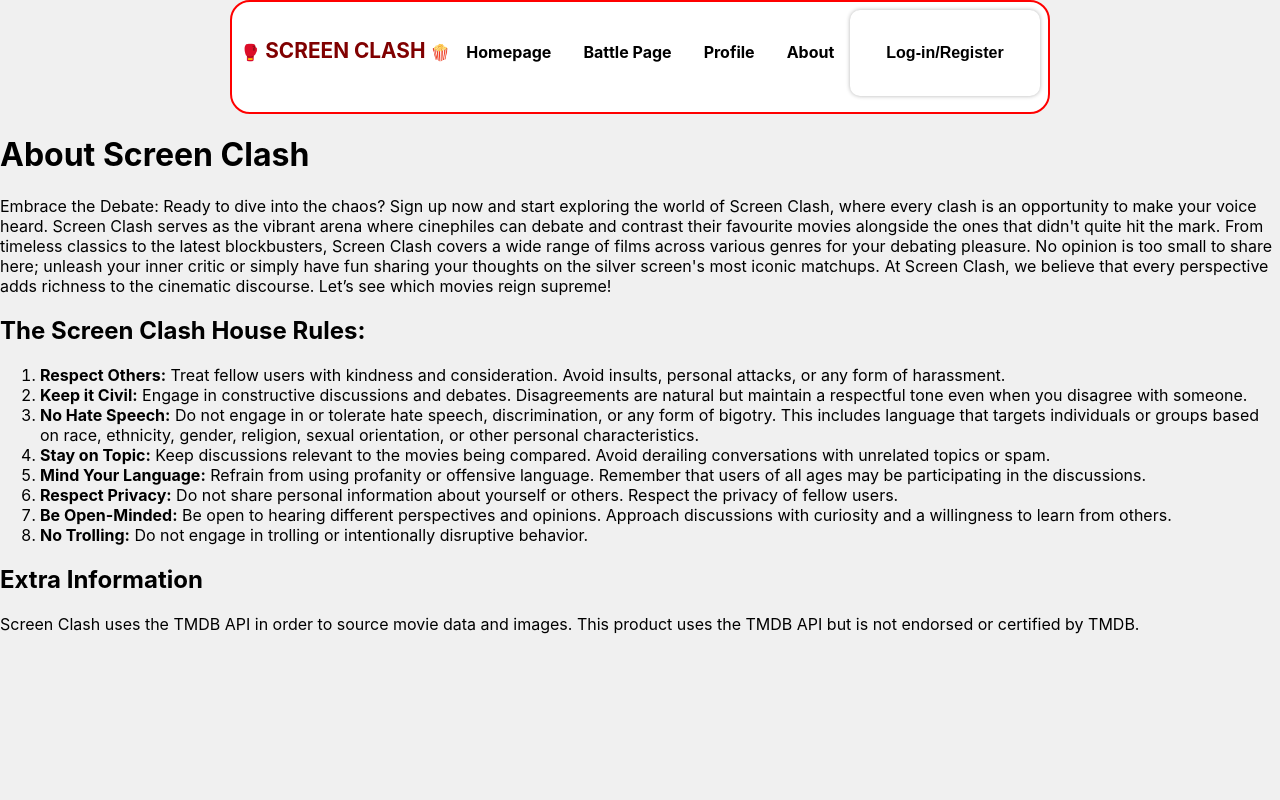
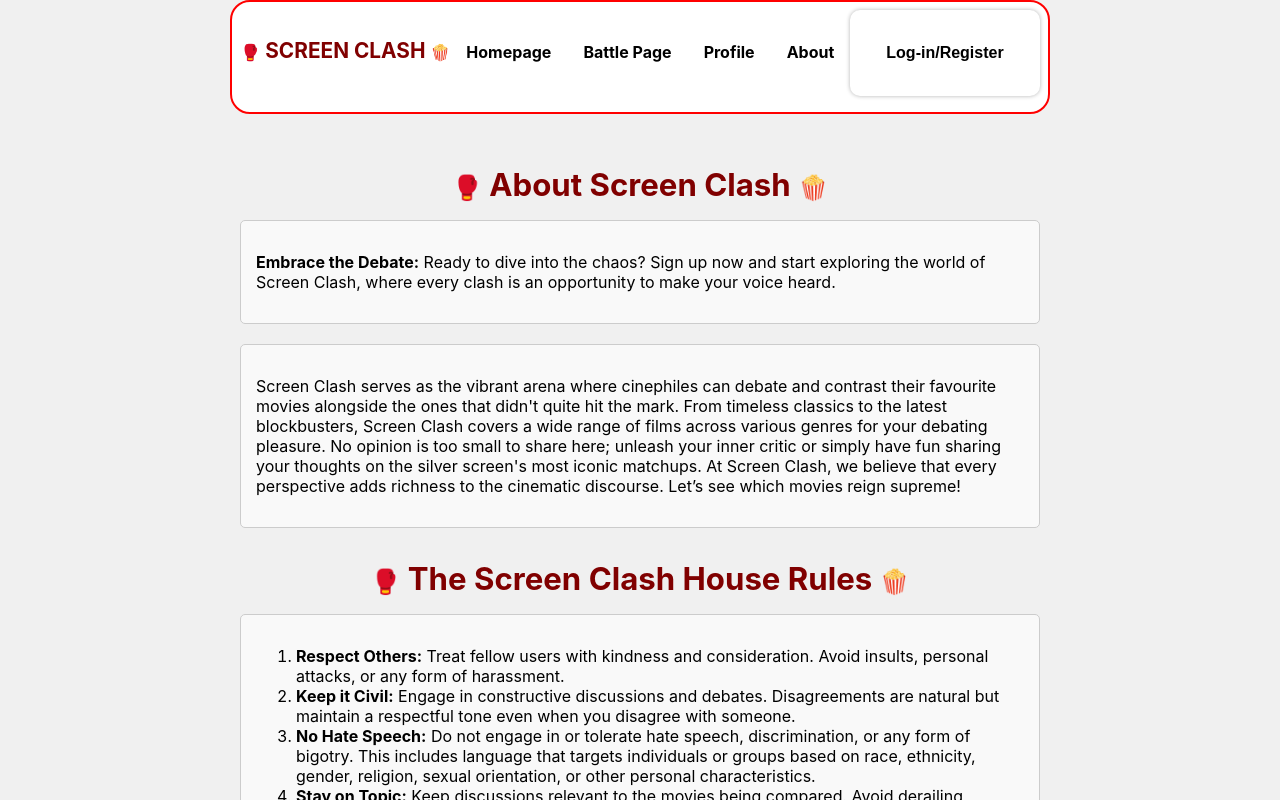
Before and after one commit to Geebee-create/Movie-Final-Project, a React (Create React App) app in the folder frontend/: page /about in a window 1280 px wide. Shown: the top 800 px of the page. Built offline with nearby package versions, Linux system fonts and the light colour scheme.

Commit message:
Very last push

```diff
--- /dev/null
+++ b/frontend/src/AboutPage.css
@@ -0,0 +1,5 @@
+.content-container {
+    max-width: 800px; /* Adjust the max-width to your preference */
+    margin: 0 auto; /* Center the container horizontally */
+    padding: 20px; /* Add padding to the container */
+}
--- a/frontend/src/components/BattlePage.js
+++ b/frontend/src/components/BattlePage.js
@@ -1,9 +1,11 @@
 import React, { useState, useEffect } from 'react';
+import Navbar from './Navbar';
 import Movie from './Movie';
 import DiscussionSection from './Discussion';
-import Navbar from "./Navbar";
+import { Link } from 'react-router-dom';
 
 const BattlePage = () => {
+    const API_KEY = 'bc0ec3d6e2fd06b6dcaeb88d4a397346';
     const moviePairings = [
         { firstMovieId: 9552, secondMovieId: 794 },
         { firstMovieId: 639, secondMovieId: 858 },
@@ -13,25 +15,25 @@ const BattlePage = () => {
     ];
 
     const [movies, setMovies] = useState([]);
-    const [loading, setLoading] = useState(true);
     const [moviePosterWidth, setMoviePosterWidth] = useState(null);
 
     const fetchMovieDetails = async (movieId) => {
-        try {
-            const API_KEY = 'bc0ec3d6e2fd06b6dcaeb88d4a397346'; // Your TMDb API key
         const base_url = 'https://api.themoviedb.org/3/movie/';
         const url = `${base_url}${movieId}?api_key=${API_KEY}`;
 
+        try {
             const response = await fetch(url);
-            if (!response.ok) {
-                throw new Error(`Failed to fetch details for movie with ID ${movieId}`);
-            }
+            if (response.ok) {
                 const movieData = await response.json();
                 return {
                     id: movieId,
                     title: movieData.title,
                     posterUrl: `https://image.tmdb.org/t/p/original${movieData.poster_path}`
                 };
+            } else {
+                console.error(`Failed to fetch details for movie with ID ${movieId}`);
+                return null;
+            }
         } catch (error) {
             console.error('Error fetching movie details:', error);
             return null;
@@ -49,38 +51,34 @@ const BattlePage = () => {
                 setMovies(movieDetails);
             } catch (error) {
                 console.error('Error fetching movies:', error);
-            } finally {
-                setLoading(false);
             }
         };
         fetchMovies();
     }, []);
 
     useEffect(() => {
-        const movieWidth = document.querySelector(".movie")?.offsetWidth;
+        const movieWidth = document.querySelector('.movie')?.offsetWidth;
         const totalMovieWidth = movieWidth ? movieWidth * 2 : null;
         setMoviePosterWidth(totalMovieWidth);
     }, [movies]);
 
-    if (loading) {
-        return <div>Loading...</div>;
-    }
-
     return (
         <div>
-            <Navbar />
+            <Navbar showLoginButton={true} navbarWidth={moviePosterWidth} />
             {movies.map((pair, index) => (
                 <div key={`${pair[0].id}-${pair[1].id}`} className="movie-pair-container">
                     <div className="movies-container">
                         <Movie movie={pair[0]} />
-                        <div className="vs-box"><h2>VS</h2></div>
+                        <div className="vs-box">
+                            <h2>VS</h2>
+                        </div>
                         <Movie movie={pair[1]} />
                     </div>
-                    <DiscussionSection key={`discussion-${index}`} moviePosterWidth={moviePosterWidth} />
+                    <DiscussionSection moviePosterWidth={moviePosterWidth} />
                 </div>
             ))}
         </div>
     );
-}
+};
 
 export default BattlePage;
--- a/frontend/src/components/about.js
+++ b/frontend/src/components/about.js
@@ -1,24 +1,26 @@
 import React from 'react';
 import Navbar from "./Navbar";
-
 
 function AboutPage() {
     return (
         <div>
             <Navbar />
-            <h1>About Screen Clash</h1>
+            <div className="content-container">
+                <SectionHeading emoji="🥊" title="About Screen Clash" />
+                <StyledBox>
                     <p>
-                Embrace the Debate:
-                Ready to dive into the chaos? Sign up now and start exploring the world of Screen Clash,
-                 where every clash is an opportunity to make your voice heard.
-                 Screen Clash serves as the vibrant arena where cinephiles can debate and contrast their favourite movies
-                 alongside the ones that didn't quite hit the mark. From timeless classics to the latest blockbusters,
-                  Screen Clash covers a wide range of films across various genres for your debating pleasure.
-                  No opinion is too small to share here; unleash your inner critic or simply have fun sharing your thoughts
-                  on the silver screen's most iconic matchups. At Screen Clash, we believe that every perspective adds richness
-                to the cinematic discourse. Let’s see which movies reign supreme!
+                        <strong>Embrace the Debate:</strong> Ready to dive into the chaos? Sign up now and start exploring the world of Screen Clash, where every clash is an opportunity to make your voice heard.
                     </p>
-            <h2>The Screen Clash House Rules:</h2>
+                </StyledBox>
+
+                <StyledBox>
+                    <p>
+                        Screen Clash serves as the vibrant arena where cinephiles can debate and contrast their favourite movies alongside the ones that didn't quite hit the mark. From timeless classics to the latest blockbusters, Screen Clash covers a wide range of films across various genres for your debating pleasure. No opinion is too small to share here; unleash your inner critic or simply have fun sharing your thoughts on the silver screen's most iconic matchups. At Screen Clash, we believe that every perspective adds richness to the cinematic discourse. Let’s see which movies reign supreme!
+                    </p>
+                </StyledBox>
+
+                <SectionHeading emoji="🥊" title="The Screen Clash House Rules" />
+                <StyledBox>
                     <ol>
                         <li>
                             <strong>Respect Others:</strong> Treat fellow users with kindness and consideration. Avoid insults, personal attacks, or any form of harassment.
@@ -45,14 +47,34 @@ function AboutPage() {
                             <strong>No Trolling:</strong> Do not engage in trolling or intentionally disruptive behavior.
                         </li>
                     </ol>
+                </StyledBox>
 
-    <h2>Extra Information </h2>
-
+                <SectionHeading emoji="🥊" title="Extra Information" />
+                <StyledBox>
                     <p>Screen Clash uses the TMDB API in order to source movie data and images. This product uses the TMDB API but is not endorsed or certified by TMDB.</p>
                     {/* <img src="../components/TMDBlogo.jpeg" alt="TMDB logo" /> */}
+                </StyledBox>
+            </div>
         </div>
     );
 }
 
+function SectionHeading({ emoji, title }) {
+    return (
+        <h2 style={{ textAlign: 'center', marginTop: '2rem', marginBottom: '1rem' }}>
+            <span role="img" aria-label="boxing-glove">{emoji}</span>
+            <strong style={{ color: 'maroon', fontSize: '130%' }}> {title} </strong>
+            <span role="img" aria-label="popcorn">🍿</span>
+        </h2>
+    );
+}
+
+function StyledBox({ children }) {
+    return (
+        <div style={{ padding: '15px', backgroundColor: '#f9f9f9', border: '1px solid #ccc', borderRadius: '5px', marginBottom: '20px' }}>
+            {children}
+        </div>
+    );
+}
 
 export default AboutPage;
--- a/frontend/src/components/profile.js
+++ b/frontend/src/components/profile.js
@@ -5,7 +5,7 @@ function ProfilePage() {
     return (
         <div>
             <Navbar />
-            <h1>Profile Page</h1>
+            <h1><center>Profile Page - Under Construction</center></h1>
             </div>
   );
 };
--- a/frontend/src/index.js
+++ b/frontend/src/index.js
@@ -1,6 +1,7 @@
 import React from 'react';
 import ReactDOM from 'react-dom';
 import './homepage.css';
+import './AboutPage.css';
 import './index.css';
 import App from './components/App'; // Update the import path
 
```
Also changed, not shown: 1 other file (tests, documents, lock files or other folders). Lines whose indentation alone changed are shown as unchanged.
